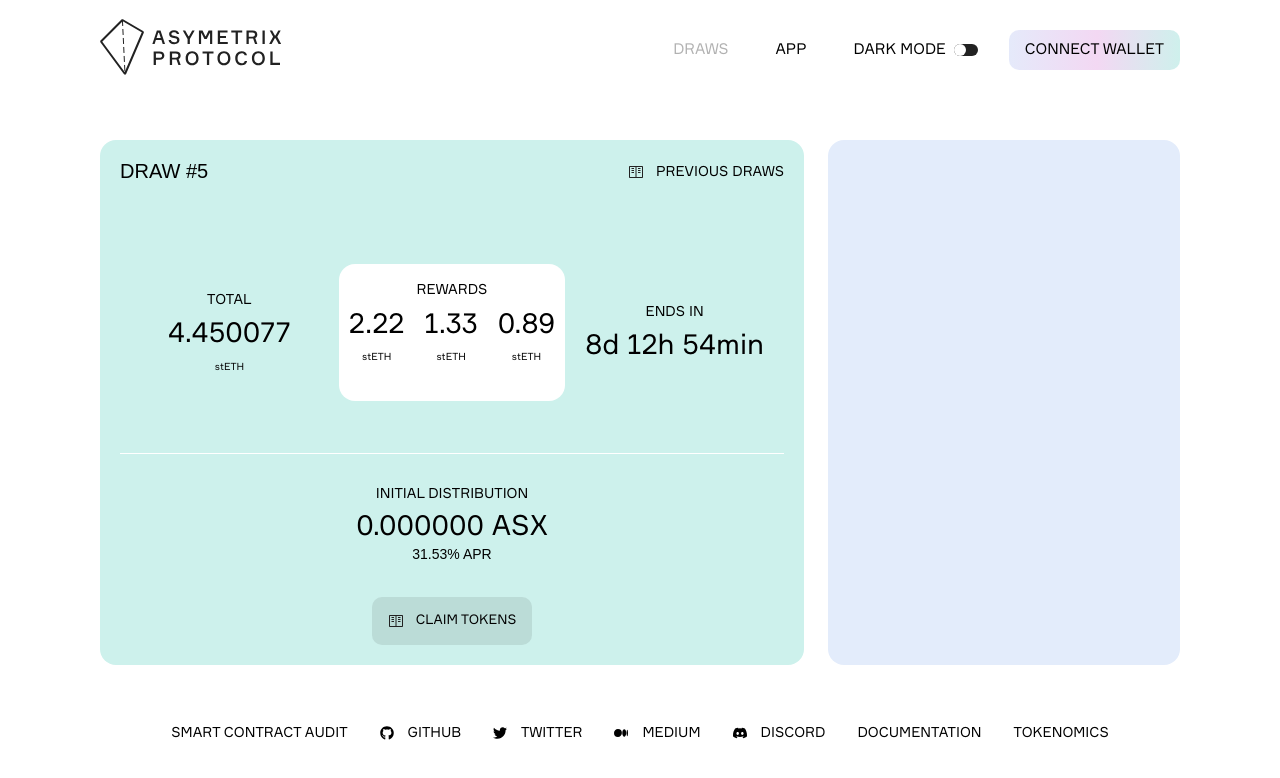
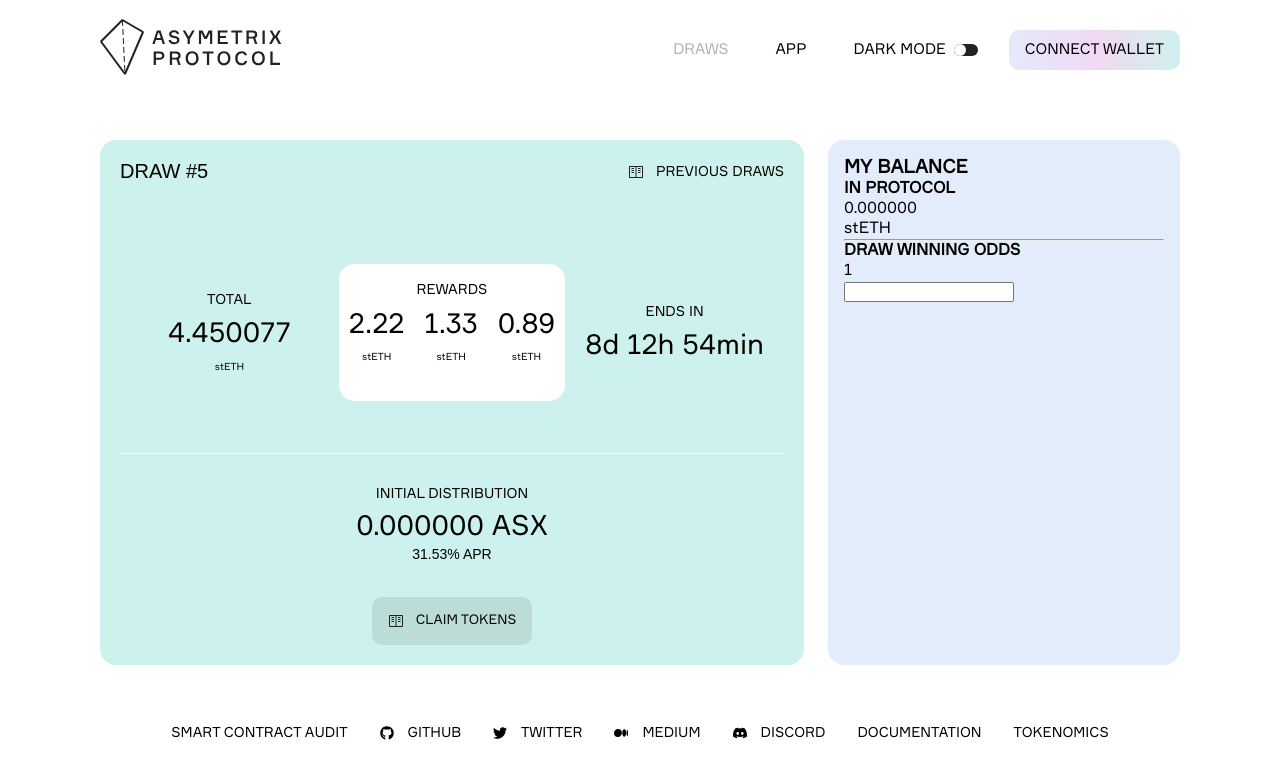
Before and after one commit to dongkyun2331/asymetrix, a React (Create React App) app: page / in a window 1280 px wide. Shown: the top 778 px of the page. Built offline with nearby package versions, Linux system fonts and the light colour scheme.

Commit message:
lavender

```diff
--- a/src/components/BodyApp.jsx
+++ b/src/components/BodyApp.jsx
@@ -298,7 +298,24 @@
             </Slider>
           </div>
         </div>
-        <div className="lavender"></div>
+        <div className="lavender">
+          <h3>MY BALANCE</h3>
+          <div>
+            <h4>IN PROTOCOL</h4>
+            <span>0.000000</span>
+            <p>stETH</p>
+          </div>
+          <hr />
+          <div>
+            <h4>DRAW WINNING ODDS</h4>
+            <p>1</p>
+          </div>
+          <input type="text" />
+          <div>
+            <button></button>
+            <button></button>
+          </div>
+        </div>
       </section>
     </div>
   );
```
